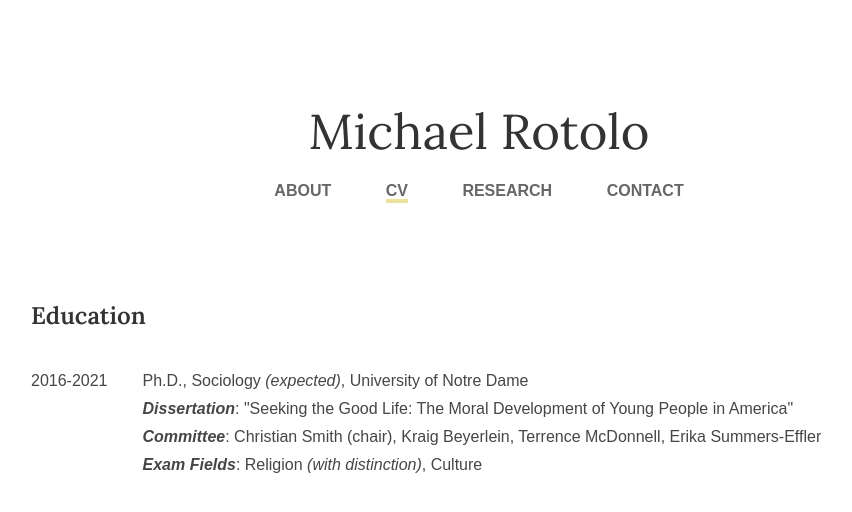
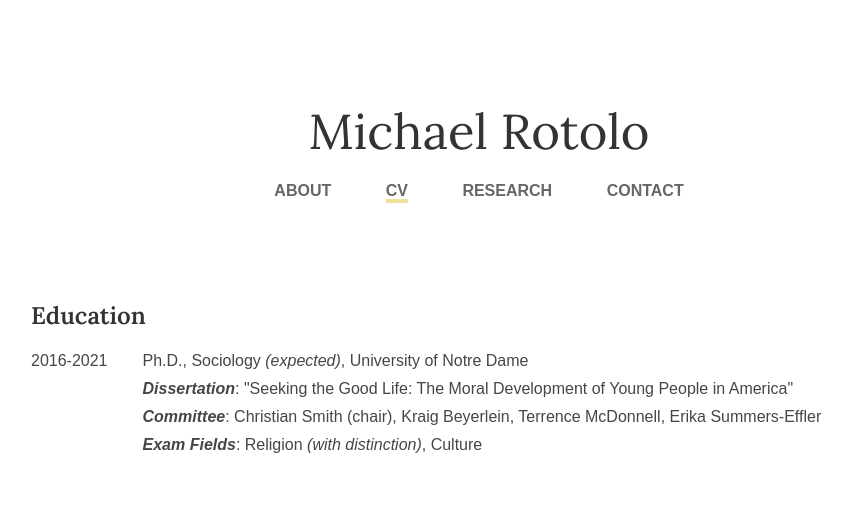
Before and after one commit to michaelrotolo/github.io, a Jekyll site: the page built from cv/index.html, in a window 1280 px wide. Shown: the top 512 px of the page, without its empty margins (161-1013 px from the left). Built offline with Jekyll 4.4.1, drawn with Linux system fonts in a browser that asks for light colours; some web fonts are replaced.

Commit message:
Update main.css

```diff
--- a/css/main.css
+++ b/css/main.css
@@ -31,6 +31,7 @@ nav h1 a {
 h2 {
     font-family:'Lora', serif;
     color:#333;
+    margin-bottom:0;
 }
 nav ul li a {
     font-family:'Muli', sans-serif;
@@ -112,7 +113,7 @@ p {
 }
 
 
-@media only screen and (min-width: 800px) {
+@media only screen and (min-width: 1000px) {
     .left-year {
         width: 12%;
 }
```
